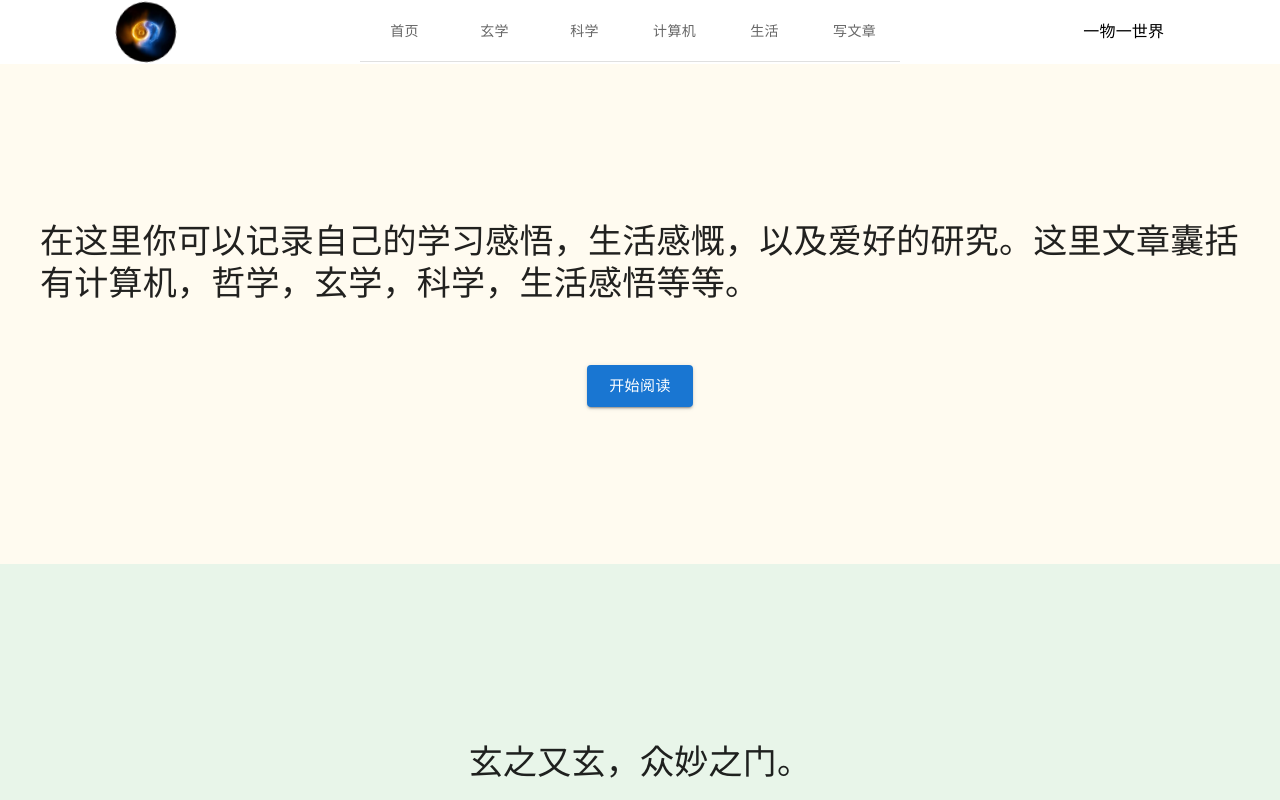
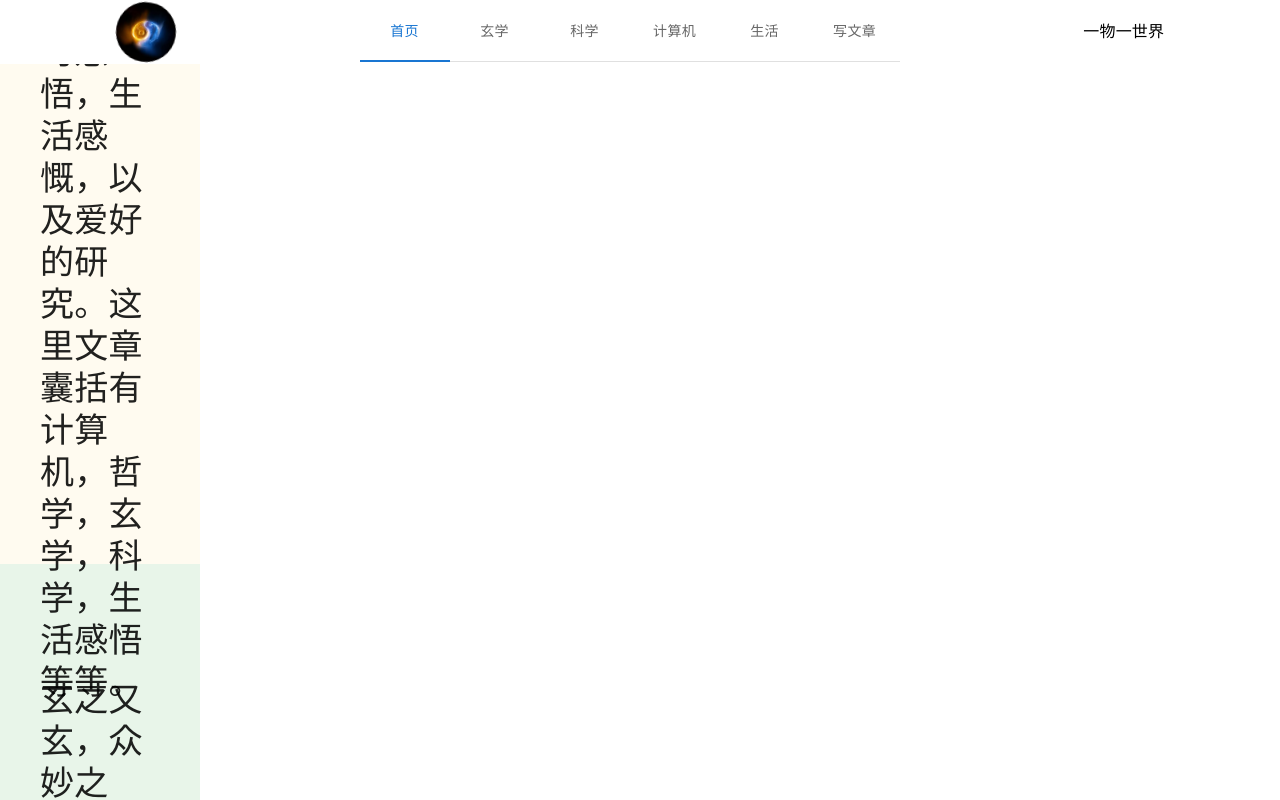
Before and after one commit to one-thing-one-world/blog-client, a React (Create React App) app: page / in a window 1280 px wide. Shown: the top 800 px of the page. Built offline with nearby package versions, Linux system fonts and the light colour scheme.

Commit message:
[Feat::isMounted] feature isMounted hook

```diff
--- a/src/components/Header/NavComponent/index.tsx
+++ b/src/components/Header/NavComponent/index.tsx
@@ -8,7 +8,6 @@ const NavWrapper = styled.div`
   height: 60px;
   display: flex;
 `
-
 const tabList = [
   {
     navName: '首页',
@@ -41,21 +40,19 @@ export default function NavComponent() {
   const navigate = useNavigate()
   const { pathname } = useLocation()
   const [value, setValue] = useState('/home')
-
   const handleChange = (event: React.SyntheticEvent, newValue: string) => {
     setValue(newValue)
     navigate(newValue)
   }
-  useEffect(() => setValue(pathname), [pathname])
+  useEffect(
+    () => (pathname === '/' ? setValue('/home') : setValue(pathname)),
+    [pathname]
+  )
+
   return (
     <NavWrapper>
       <Box sx={{ borderBottom: 1, borderColor: 'divider', height: '60px' }}>
-        <Tabs
-          value={value}
-          onChange={handleChange}
-          aria-label="basic tabs example"
-          sx={{ height: '60px' }}
-        >
+        <Tabs value={value} onChange={handleChange} sx={{ height: '60px' }}>
           {tabList.map(({ navName, componentPath }) => (
             <Tab
               sx={{ height: '60px' }}
--- a/src/components/Layout/index.tsx
+++ b/src/components/Layout/index.tsx
@@ -1,7 +1,16 @@
 import React from 'react'
 import { Outlet } from 'react-router-dom'
+import styled from 'styled-components'
 import BackTop from '../BackTop'
 import Header from '../Header'
+
+const OutletWrapper = styled.div`
+  max-width: 200px;
+  & > div {
+    width: 100%;
+    margin: 0 auto;
+  }
+`
 
 export default function Layout() {
   return (
@@ -9,7 +18,9 @@ export default function Layout() {
       <BackTop>
         <Header />
       </BackTop>
-      <Outlet />
+      <OutletWrapper>
+        <Outlet />
+      </OutletWrapper>
     </div>
   )
 }
--- a/src/pages/Home/HomeCom/index.tsx
+++ b/src/pages/Home/HomeCom/index.tsx
@@ -1,5 +1,5 @@
 import React from 'react'
-import { Button, Typography } from '@mui/material'
+import { Typography } from '@mui/material'
 import BasicHomeCom from '../../../components/BasicHomeCom'
 
 export default function HomeCom() {
@@ -14,9 +14,9 @@ export default function HomeCom() {
         在这里你可以记录自己的学习感悟，生活感慨，以及爱好的研究。这里文章囊括有计算机，哲学，玄学，科学，生活感悟等等。
       </Typography>
 
-      <Button variant="contained" size="large">
+      {/* <Button variant="contained" size="large">
         开始阅读
-      </Button>
+      </Button> */}
     </BasicHomeCom>
   )
 }
```
Also changed, not shown: src/hook/useIsMounted.tsx (added, +8 -0 lines), .eslintrc.json.
